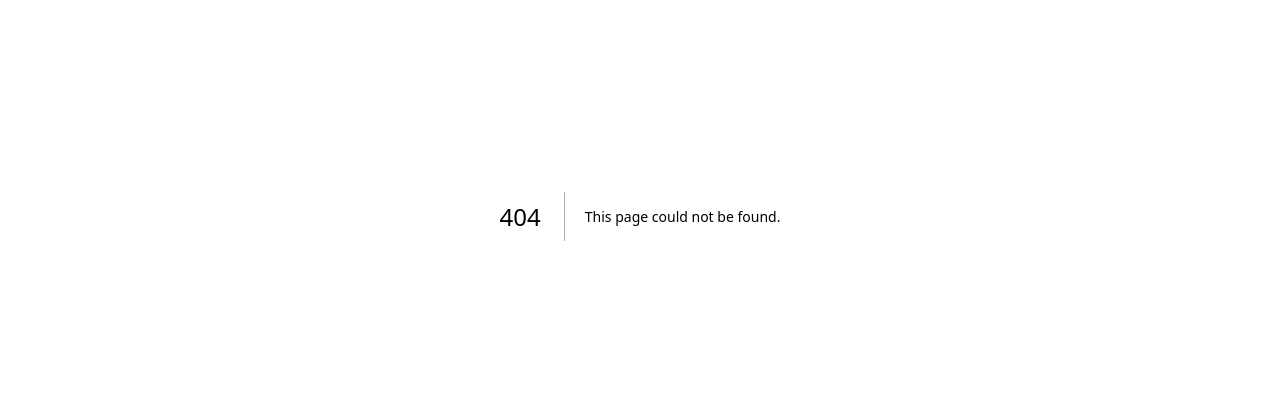
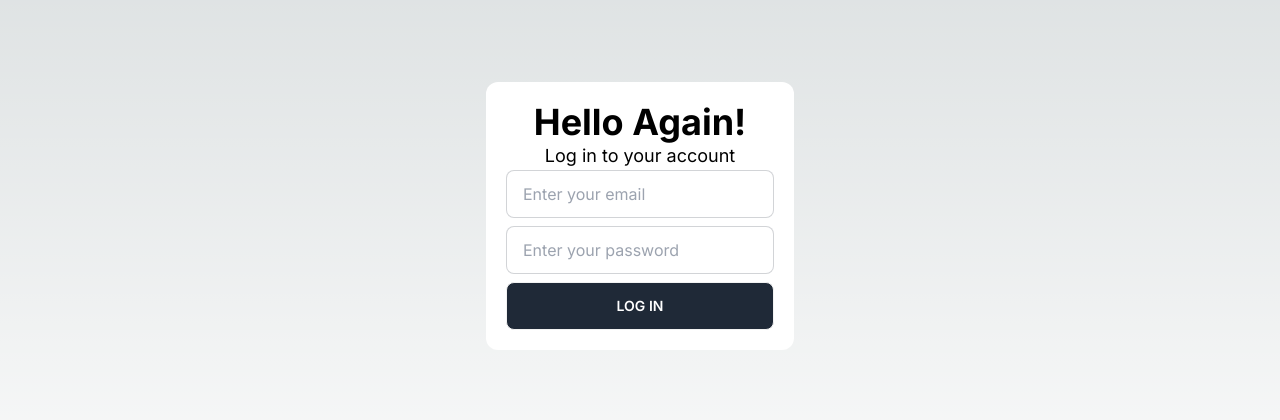
Before and after one commit to Harshji249/Bookley-v2, a Next.js app in the folder frontend/: page /login in a window 1280 px wide. Before the commit this address had no page. Shown: the part 184-604 px from the top of the page. Built offline with nearby package versions, Linux system fonts and the light colour scheme.

Commit message:
login form ready

```diff
--- /dev/null
+++ b/frontend/app/login/actions.js
@@ -0,0 +1,6 @@
+"use server"
+
+const submitForm=async(data)=>{
+
+
+}
--- /dev/null
+++ b/frontend/app/login/page.js
@@ -0,0 +1,43 @@
+function page() {
+    const submitData = async (formData) => {
+      "use server";
+      try {
+        const response = await submitForm({
+          username: formData.get("username"),
+          password: formData.get("password"),
+        });
+      } catch (error) {
+        console.log(error);
+      }
+    };
+
+    return (
+      <div>
+        <div className="flex flex-col justify-center items-center h-screen">
+          <div className="bg-white text-black p-5 rounded-xl">
+            <h1 className="text-4xl font-bold text-center">Hello Again!</h1>
+            <h2 className="text-lg text-center">Log in to your account</h2>
+            <form className="flex flex-col space-y-2" action={submitData}>
+              <input
+                name="username"
+                type="email"
+                placeholder="Enter your email"
+                className="input input-bordered w-full max-w-xs"
+              />
+              <input
+                name="password"
+                type="password"
+                placeholder="Enter your password"
+                className="input input-bordered w-full max-w-xs"
+              />
+              <button type="submit" className="btn bg-gray-800 text-white">
+                Log in
+              </button>
+            </form>
+          </div>
+        </div>
+      </div>
+    );
+  }
+
+  export default page;
--- a/frontend/next.config.js
+++ b/frontend/next.config.js
@@ -1,4 +1,8 @@
 /** @type {import('next').NextConfig} */
-const nextConfig = {}
+const nextConfig = {
+    experimental: {
+        serverActions: true,
+      }
+}
 
 module.exports = nextConfig
--- a/frontend/package.json
+++ b/frontend/package.json
@@ -17,5 +17,8 @@
     "react": "18.2.0",
     "react-dom": "18.2.0",
     "tailwindcss": "3.3.3"
+  },
+  "devDependencies": {
+    "daisyui": "^3.2.1"
   }
 }
--- a/frontend/tailwind.config.js
+++ b/frontend/tailwind.config.js
@@ -14,5 +14,6 @@ module.exports = {
       },
     },
   },
-  plugins: [],
+
+  plugins: [require("daisyui")],
 }
```
Also changed, not shown: 1 other file (tests, documents, lock files or other folders).
